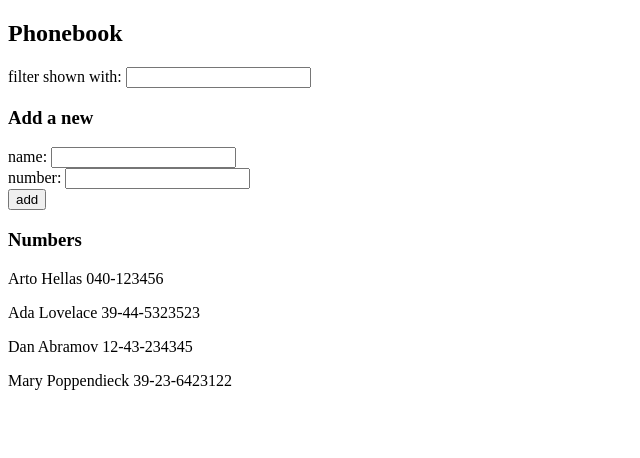
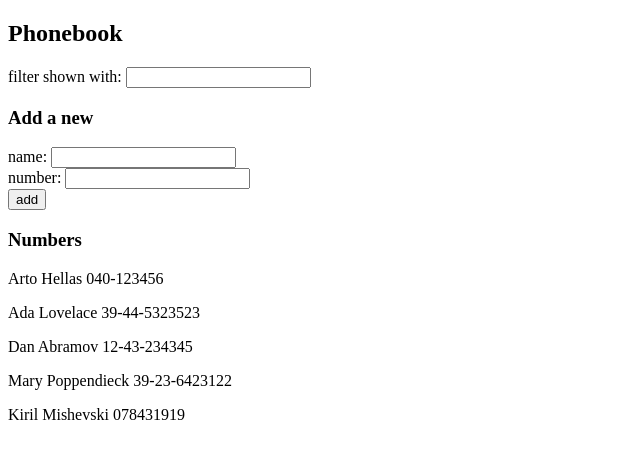
Before and after one commit to mishevski-k/fullstackopen, a React (Vite) app in the folder part2/phonebook/: page / in a window 1280 px wide. Shown: the top 458 px of the page, without its empty margins (0-640 px from the left). Built offline with nearby package versions, Linux system fonts and the light colour scheme; data requests are answered from the project's data file.

Commit message:
Part2 exercise 2.12 added ability to store persons in db.json file

```diff
--- a/part2/phonebook/db.json
+++ b/part2/phonebook/db.json
@@ -1,5 +1,5 @@
 {
-    "persons":[
+  "persons": [
     {
       "name": "Arto Hellas",
       "number": "040-123456",
@@ -19,6 +19,11 @@
       "name": "Mary Poppendieck",
       "number": "39-23-6423122",
       "id": 4
+    },
+    {
+      "name": "Kiril Mishevski",
+      "number": "078431919",
+      "id": 5
     }
   ]
 }
--- a/part2/phonebook/src/App.jsx
+++ b/part2/phonebook/src/App.jsx
@@ -50,12 +50,15 @@
     const newPerson = {
       name: newName,
       number: newNumber,
-      id: persons.length + 1
     };
 
-    setPersons(persons.concat(newPerson));
-    setNewName('')
-    setNewNumber('');
+    axios
+      .post("http://localhost:3001/persons", newPerson)
+      .then(response => {
+        setPersons(persons.concat(response.data));
+        setNewName('')
+        setNewNumber('');
+      })
   }
 
   return(
```
Lines whose indentation alone changed are shown as unchanged.
